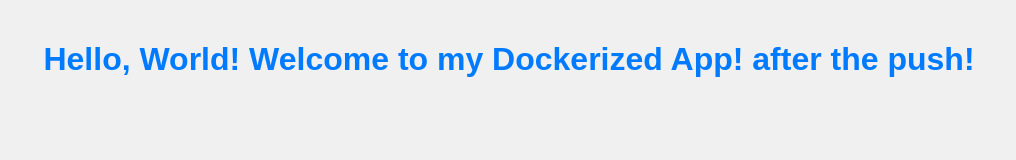
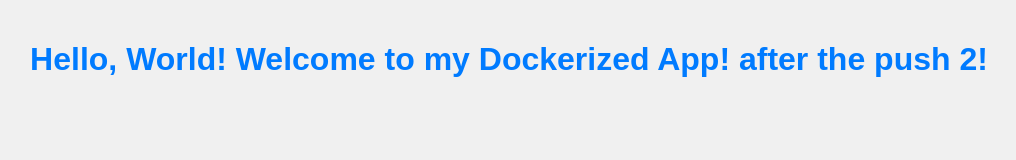
Before and after one commit to lucasarags/desafio_devops, a plain HTML site: page app/index.html in a window 1280 px wide. Shown: the whole page, without its empty margins (131-1147 px from the left). Drawn offline with Linux system fonts and the light colour scheme.

Commit message:
another version of index.html

```diff
--- a/app/index.html
+++ b/app/index.html
@@ -21,6 +21,6 @@
   </style>
 </head>
 <body>
-  <h1>Hello, World! Welcome to my Dockerized App! after the push!</h1>
+  <h1>Hello, World! Welcome to my Dockerized App! after the push 2!</h1>
 </body>
 </html>
```
